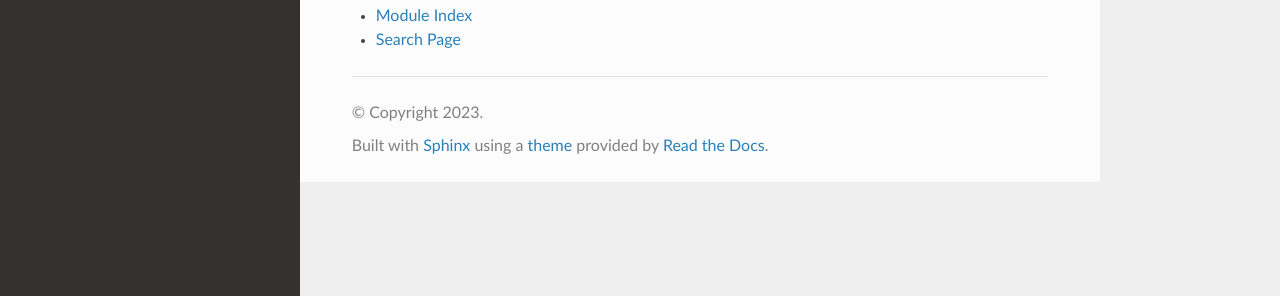
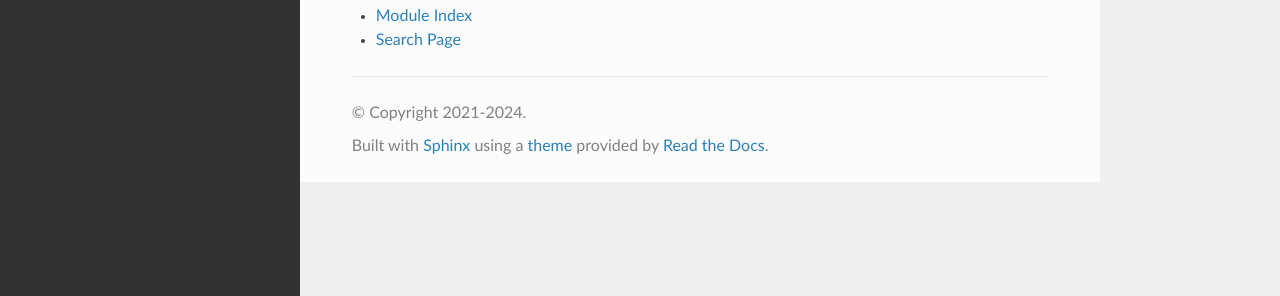
Before and after one commit to scikit-rt/scikit-rt, a Sphinx documentation site: the page built from docs/source/index.rst, in a window 1280 px wide. Shown: the part 601-897 px from the top of the page. Built offline with Sphinx 7.4.7 and the Read the Docs theme 3.1.0, drawn with Linux system fonts in a browser that asks for light colours; pages that are not in the unit, such as notebooks, are missing from menus.

```diff
--- a/docs/source/conf.py
+++ b/docs/source/conf.py
@@ -35,11 +35,11 @@ import voxtox
 # -- Project information -----------------------------------------------------
 
 project = 'Scikit-rt'
-copyright = '2023'
+copyright = '2021-2024'
 #author = ''
 
 # The full version, including alpha/beta/rc tags
-release = '0.8.1'
+release = '0.8.2'
 
 
 # -- General configuration ---------------------------------------------------
--- a/setup.cfg
+++ b/setup.cfg
@@ -1,6 +1,6 @@
 [metadata]
 name = scikit-rt
-version = 0.8.1
+version = 0.8.2
 author = H. Pullen, K. Harrison
 author_email = scikit-rt@hep.phy.cam.ac.uk
 description = Toolkit for analysis of radiotherapy data
```
